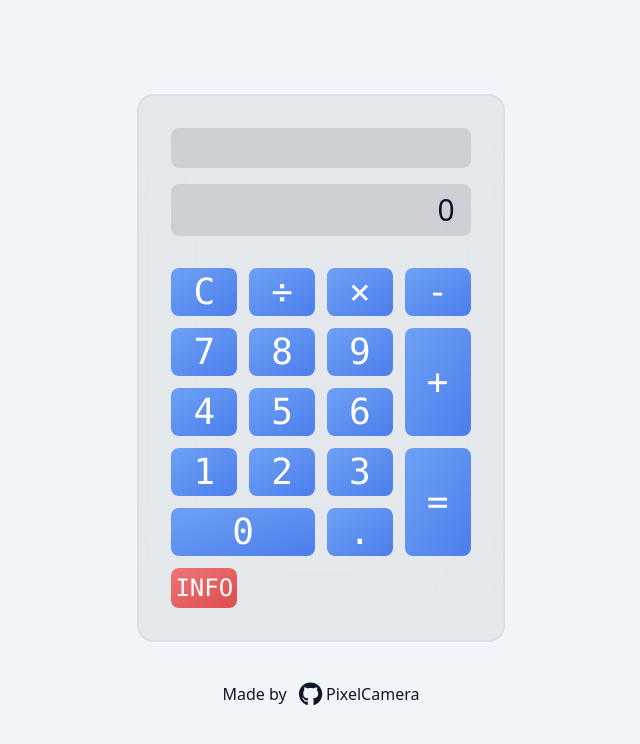
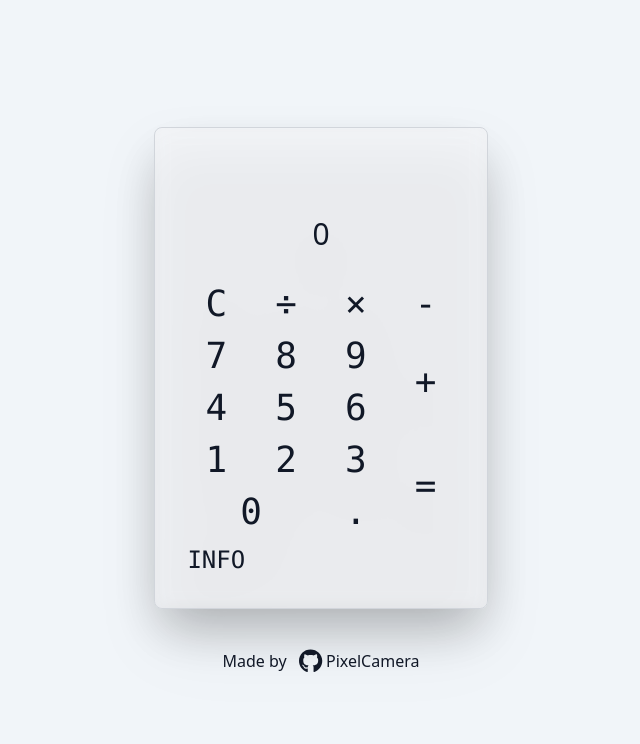
Before and after one commit to PixelCamera/calculator, a Vue app: page / in a window 1280 px wide. Shown: the top 744 px of the page, without its empty margins (319-959 px from the left). Built offline with nearby package versions, Linux system fonts and the light colour scheme; the HTML template or start-up script is replaced by a standard one.

Commit message:
refactor: Update button styles in main.css

```diff
--- a/src/main.css
+++ b/src/main.css
@@ -4,22 +4,33 @@
 
 @layer components {
     .btn-base {
-        @apply rounded-lg global-animate p-1
-        text-white
-        hover:ring hover:ring-white/40 active:ring-white/80
+        @apply  px-8 py-3 text-lg rounded
+        global-border /*border*/
+        shadow-sm backdrop-blur
     }
 
-    .btn-blue {
+    .btn-default {
         @apply btn-base
-        bg-gradient-to-br from-blue-500/70 to-blue-600/80
-        hover:bg-blue-100 active:bg-red-900
-        dark:hover:bg-blue-900 dark:active:bg-blue-100
+        bg-gray-100 hover:bg-gray-200/85 active:bg-transparent
+        dark:bg-gray-50/5 dark:hover:bg-black/20 dark:active:bg-black/25
     }
 
-    .btn-red {
+    .btn-primary {
         @apply btn-base
-        bg-gradient-to-br from-red-500/70 to-red-600/80
-        hover:bg-red-100 active:bg-red-900
+        bg-blue-950 hover:bg-blue-950/85 active:bg-blue-950/70
+        dark:bg-blue-950 dark:hover:bg-blue-950/85 dark:active:bg-blue-950/70
+    }
+
+    .btn-secondary {
+        @apply btn-base
+        bg-transparent hover:bg-gray-200/90 active:bg-transparent
+        dark:bg-transparent dark:hover:bg-black/20 dark:active:bg-black/25
+    }
+
+    .btn-function {
+        @apply global-animate global-flex
+        w-full py-2 text-sm rounded
+        hover:bg-black/5 active:bg-black/10
     }
 
     .global-bg {
@@ -27,27 +38,36 @@
     }
 
     .global-text {
-        @apply text-slate-900 dark:text-slate-100;
+        @apply text-gray-900 dark:text-gray-100;
     }
 
     .global-animate {
-        @apply transition-all duration-100 ease-out;
+        @apply transition-all duration-100 ease-in;
     }
 
     .global-flex {
         @apply flex items-center justify-center;
     }
 
-    .calc-container {
-        @apply global-animate rounded-2xl backdrop-blur-3xl
-        border-2 border-slate-300/50 dark:border-slate-50/10 /*border*/
-        bg-black/5 dark:bg-white/5 /*background*/
-        hover:ring-2 hover:ring-white/50  /*ring*/
+    .global-border {
+        @apply border border-gray-300 dark:border-gray-700;
+
     }
 
-    .calc-display {
-        @apply global-animate w-full rounded-lg text-right py-2 px-4
-        bg-black/10 dark:bg-white/10  /*background*/
+    /*calculator container*/
+    .calc-container {
+        @apply global-animate
+        rounded-lg
+        backdrop-blur
+        global-border /*border*/
+        bg-gray-100/50 dark:bg-white/5 /*background*/
+        shadow-2xl drop-shadow-2xl /*shadow*/
     }
 
+    /*calculator screen*/
+    .display-bg{
+        @apply
+        global-border /*border*/
+        bg-black/5 /*background*/
+    }
 }
```
